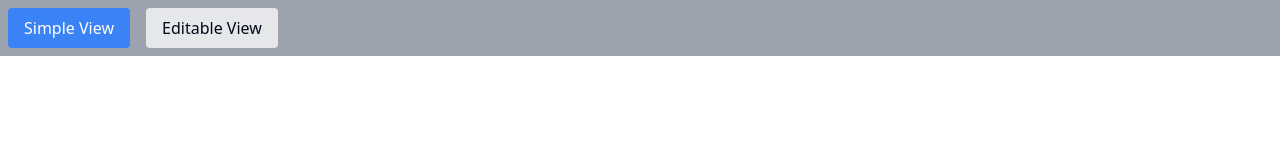
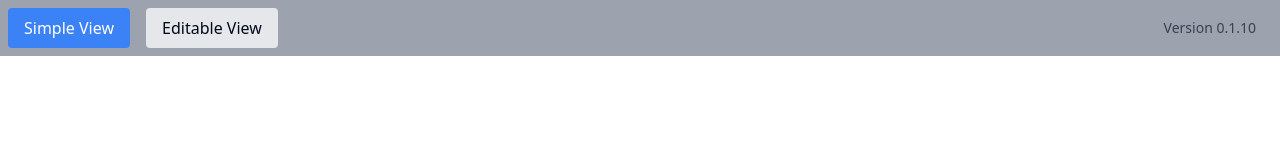
Before and after one commit to khashashin/gedcom-viewer, a React (Vite) app: page / in a window 1280 px wide. Shown: the top 160 px of the page. Built offline with nearby package versions, Linux system fonts and the light colour scheme.

Commit message:
Display version number in the footer

```diff
--- a/package.json
+++ b/package.json
@@ -1,7 +1,7 @@
 {
   "name": "gedcom-viewer",
   "private": true,
-  "version": "0.0.0",
+  "version": "0.1.10",
   "type": "module",
   "scripts": {
     "dev": "vite",
--- a/src/App.tsx
+++ b/src/App.tsx
@@ -1,13 +1,15 @@
 import React, { useState } from 'react';
 import SimpleView from './components/SimpleView';
 import EditableView from './components/EditableView';
+import packageJson from '../package.json';
 
 const App: React.FC = () => {
   const [view, setView] = useState<'simple' | 'editable'>('simple');
 
   return (
     <div>
-      <nav className="p-2 bg-gray-400">
+      <nav className="p-2 bg-gray-400 flex items-center">
+        <div>
           <button
             onClick={() => setView('simple')}
             className={`mr-4 px-4 py-2 rounded ${
@@ -24,6 +26,10 @@ const App: React.FC = () => {
           >
             Editable View
           </button>
+        </div>
+        <div className="text-sm text-gray-700 mr-4 ml-auto">
+          Version {packageJson.version}
+        </div>
       </nav>
       {view === 'simple' ? <SimpleView /> : <EditableView />}
     </div>
```
Lines whose indentation alone changed are shown as unchanged.
